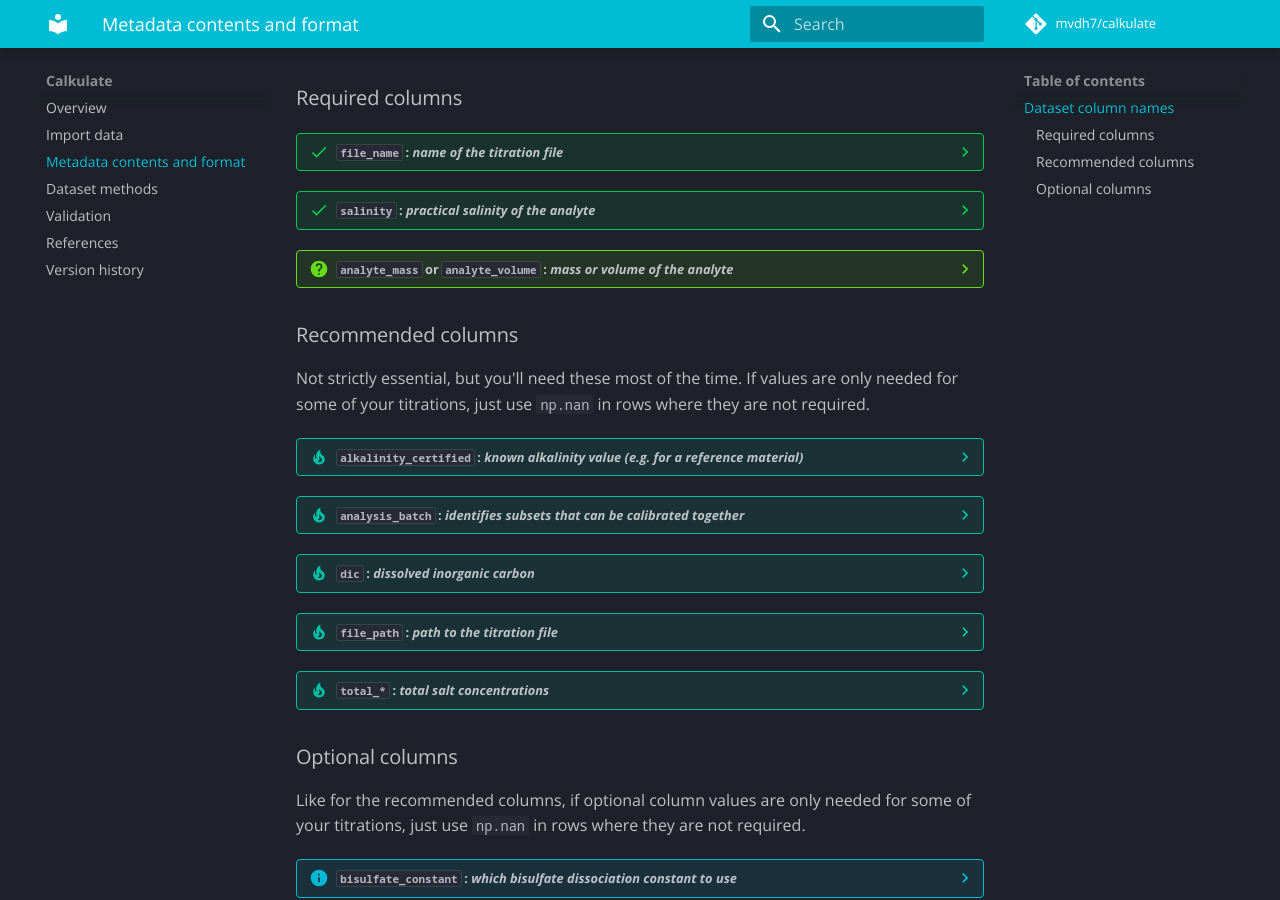
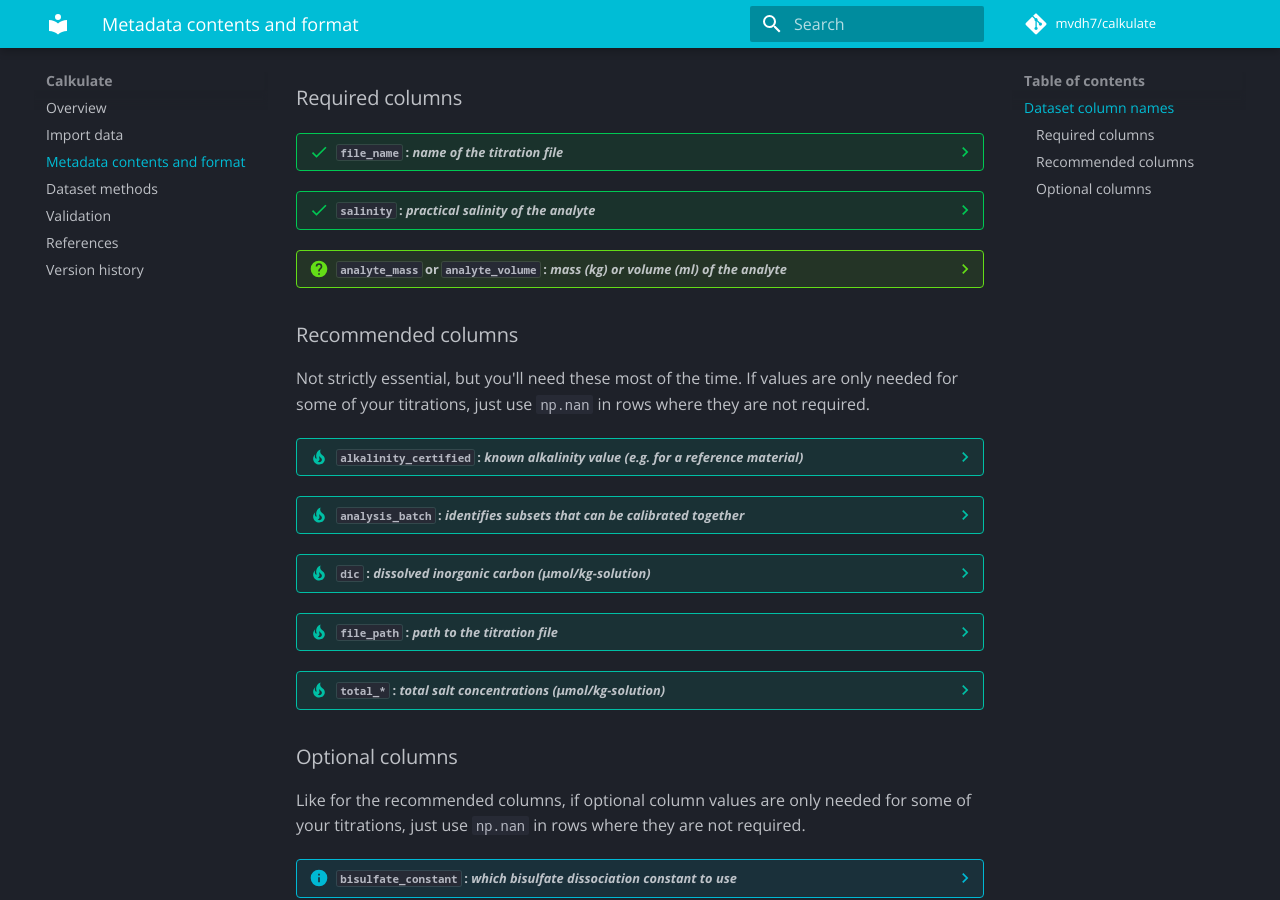
Before and after one commit to mvdh7/calkulate, an MkDocs documentation site: the page built from docs/metadata.md, in a window 1280 px wide and 900 px high, scrolled down 514 px. Built offline with MkDocs 1.6.1 and Material for MkDocs 9.7.7, drawn with Linux system fonts in a browser that asks for light colours; comment, search, counter and statistics services are not loaded.

```diff
--- a/docs/metadata.md
+++ b/docs/metadata.md
@@ -22,7 +22,7 @@ Extra columns will be ignored by Calkulate and should not cause any problems.
 ??? success "`salinity` : *practical salinity of the analyte*"
     This is dimensionless.
 
-??? question "`analyte_mass` or `analyte_volume` : *mass or volume of the analyte*"
+??? question "`analyte_mass` or `analyte_volume` : *mass (kg) or volume (ml) of the analyte*"
     **Mass must be in kg and volume in ml.**
 
     If volume is provided, it is converted into mass following [MP81](../references/#m).
@@ -39,7 +39,7 @@ Not strictly essential, but you'll need these most of the time.  If values are o
 ??? tip "`analysis_batch` : *identifies subsets that can be calibrated together*"
     A list of analysis batch names or numbers.  It is assumed that all titrations with the same `analysis_batch` value have a common titrant.  If nothing is provided, all titrations are assumed to have a common titrant.
 
-??? tip "`dic` : *dissolved inorganic carbon*"
+??? tip "`dic` : *dissolved inorganic carbon (μmol/kg-solution)*"
     In μmol/kg-solution.
 
     Defaults to zero if not provided.
@@ -47,7 +47,7 @@ Not strictly essential, but you'll need these most of the time.  If values are o
 ??? tip "`file_path` : *path to the titration file*"
     This is prefixed to `file_name`.
 
-??? tip "`total_*` : *total salt concentrations*"
+??? tip "`total_*` : *total salt concentrations (μmol/kg-solution)*"
     These must all be in μmol/kg-solution.
 
     Some default to zero if not provided:
```
Also changed, not shown: calkulate/__init__.py (+14 -3 lines), docs/versions.md (+7 -0 lines).
